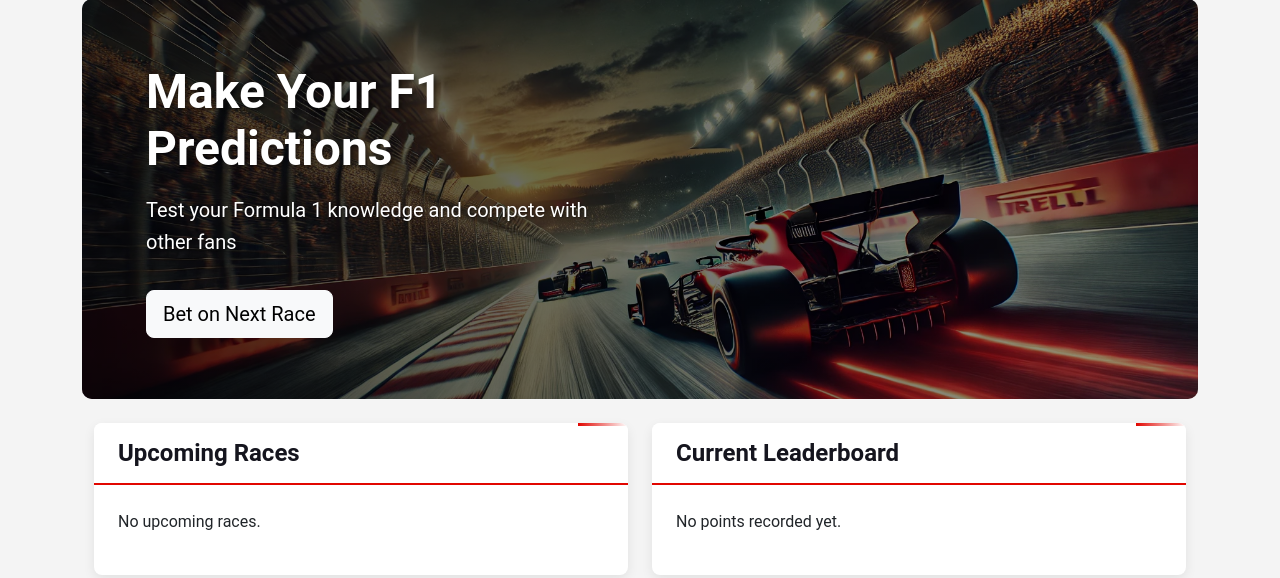
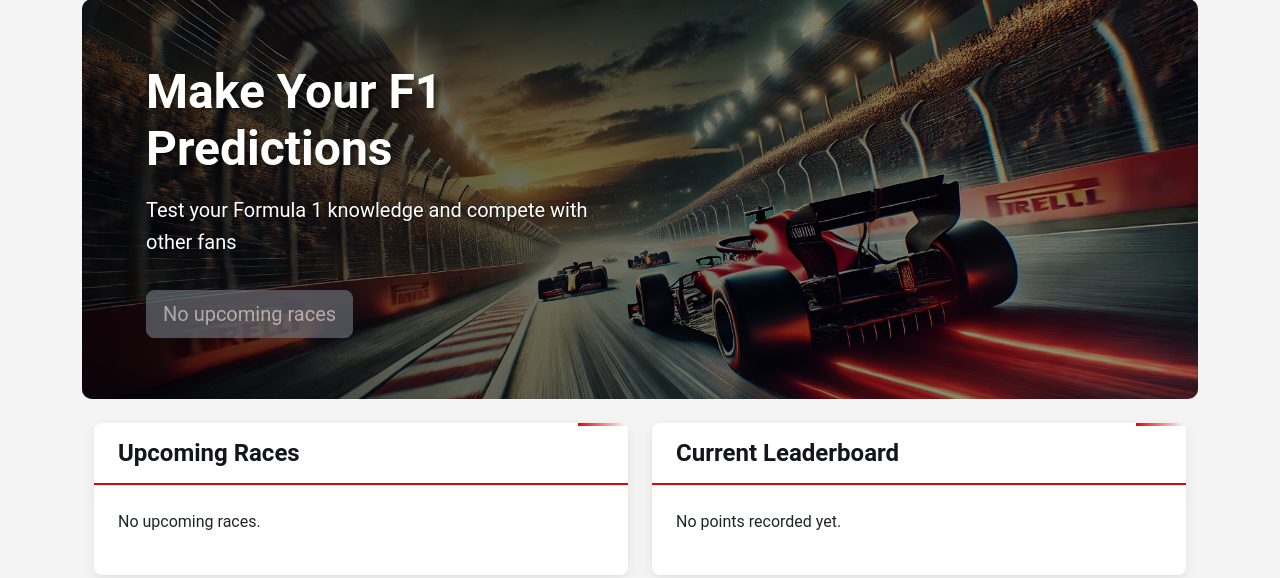
Before and after one commit to ivanProca/F1BettingApp, a Django app: page / in a window 1280 px wide. Shown: the part 100-678 px from the top of the page. Run offline with Django 4.2, Linux system fonts and the light colour scheme; the visitor is signed in with stand-in values (Sample User, id 1); data comes from the database, SQL or seed files in the repository; data that the repository does not hold is empty.

Commit message:
Update home.html

```diff
--- a/betting/templates/betting/home.html
+++ b/betting/templates/betting/home.html
@@ -10,7 +10,11 @@
         {% if not user.is_authenticated %}
             <a href="{% url 'login' %}" class="btn btn-light btn-lg">Join Now</a>
         {% else %}
-            <a href="{% url 'race_detail' upcoming_races.0.id %}" class="btn btn-light btn-lg">Bet on Next Race</a>
+            {% if upcoming_races and upcoming_races.0 %}
+                <a href="{% url 'race_detail' upcoming_races.0.id %}" class="btn btn-light btn-lg">Bet on Next Race</a>
+            {% else %}
+                <div class="btn btn-secondary btn-lg disabled">No upcoming races</div>
+            {% endif %}
         {% endif %}
     </div>
 </div>
```
